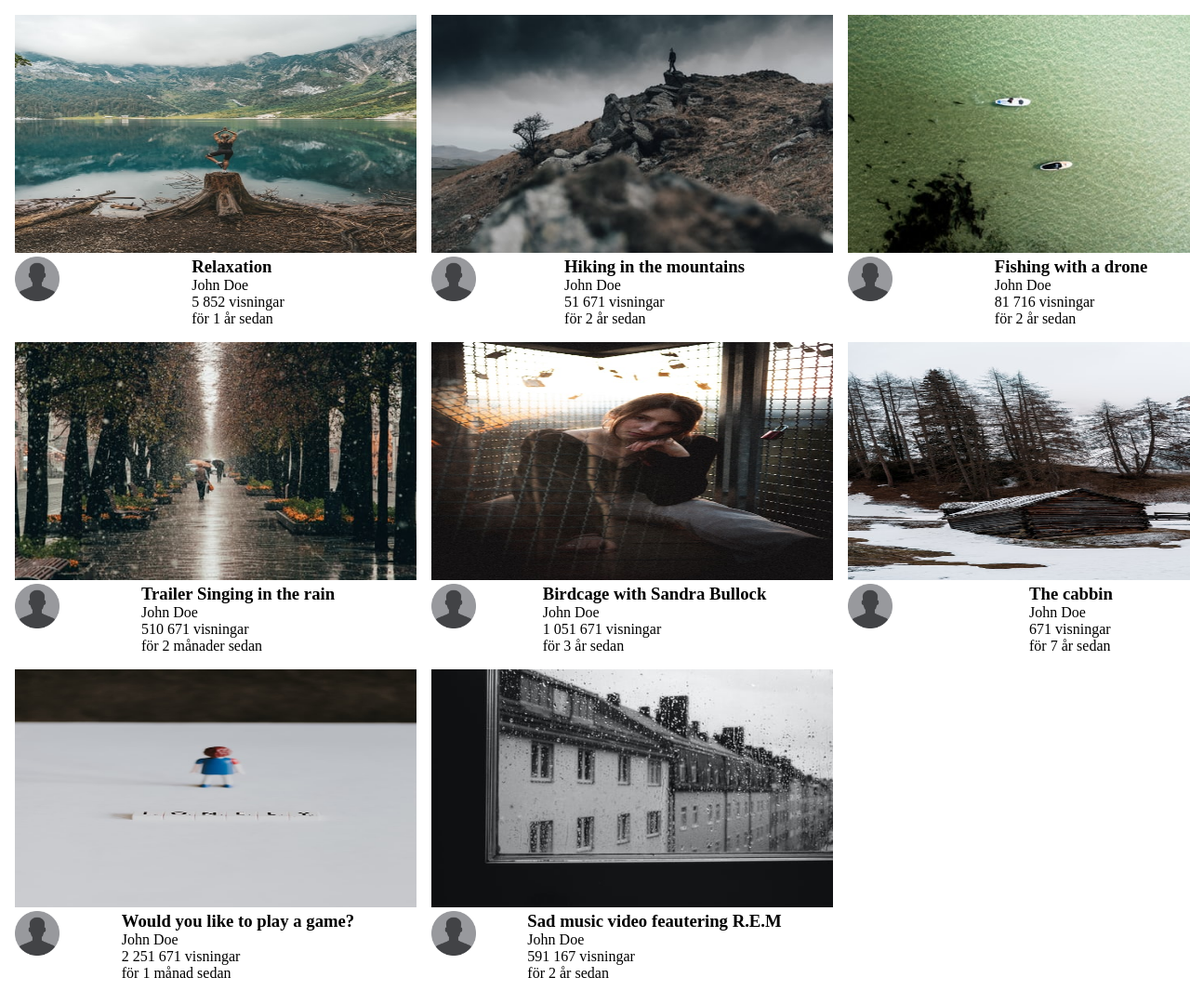
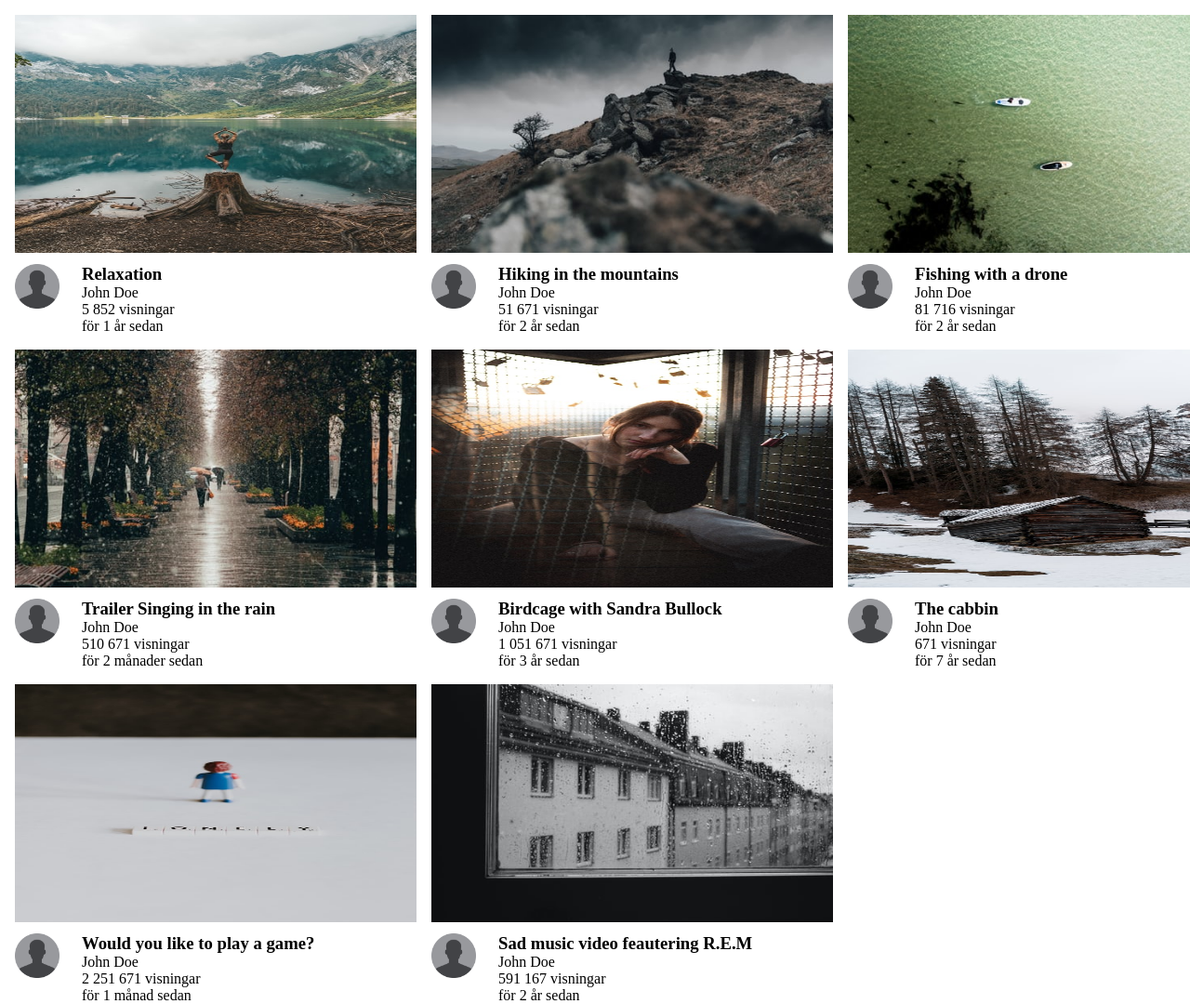
Before and after one commit to fjellen/grid-youtube, a plain HTML site: page index.html in a window 1280 px wide. Shown: the top 1080 px of the page at 93% size. Before the commit the page ends 1056 px from the top, so only its background shows below. Drawn offline with Linux system fonts and the light colour scheme.

Commit message:
ändrade grid template för video-info

```diff
--- a/style.css
+++ b/style.css
@@ -25,19 +25,18 @@
 
 .video-info {
     display: grid;
-    grid-template-areas:
-    "pic info";
+    grid-template-columns: 3.5rem auto;
+    grid-gap: 1rem;
+    padding-top: 0.5rem;
 }
 
 .video-info img{
-    grid-area: pic;
     width: 3rem;
     height: 3rem;
     cursor: pointer;
 }
 
 .video-info article {
-    grid-area: info;
 }
 
 .grid-container .youtube-content .youtube-card .video-info article {
```
